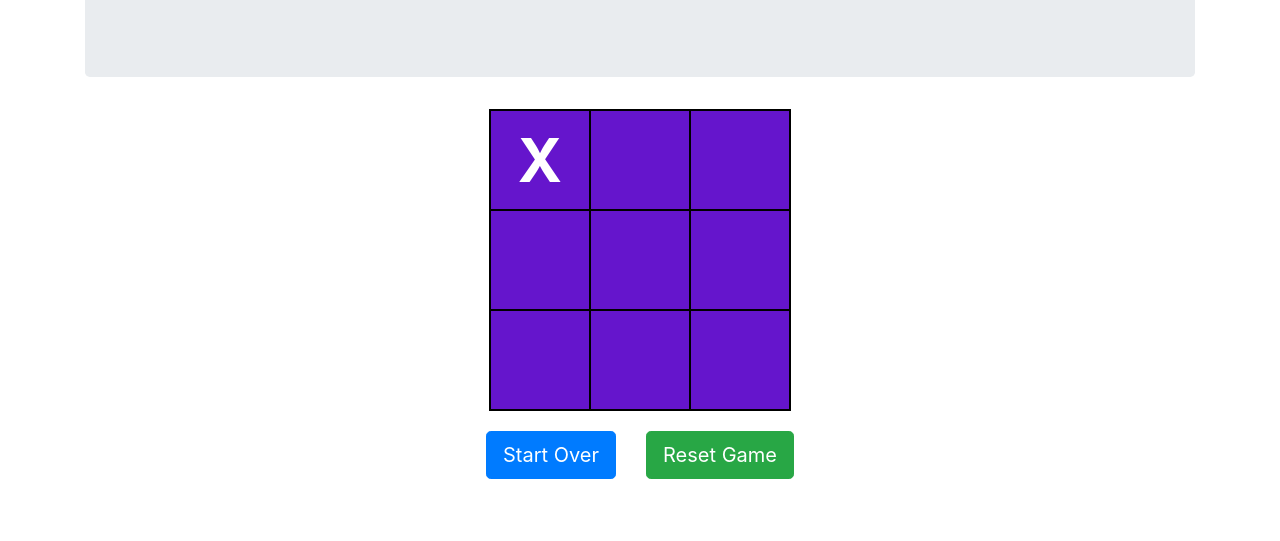
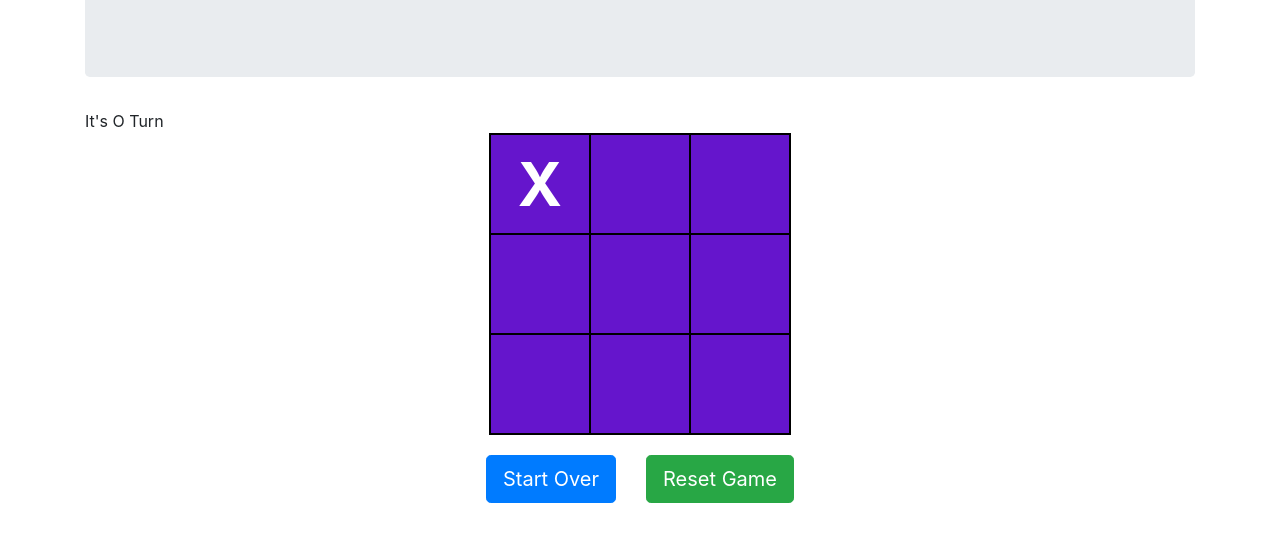
Before and after one commit to beinggourav/Tic_Tac_Toe, a plain HTML site: page index.html in a window 1280 px wide. Both pictures are taken after a click on the element 540 px from the left and 307 px from the top of the page. Shown: the part 147-688 px from the top of the page. Drawn offline with nearby package versions, Linux system fonts and the light colour scheme.

Commit message:
Modified js

```diff
--- a/index.html
+++ b/index.html
@@ -8,7 +8,7 @@
     <link rel="stylesheet" href="https://cdn.jsdelivr.net/npm/bootstrap@4.6.0/dist/css/bootstrap.min.css"
         integrity="sha384-B0vP5xmATw1+K9KRQjQERJvTumQW0nPEzvF6L/Z6nronJ3oUOFUFpCjEUQouq2+l" crossorigin="anonymous">
     <link rel="stylesheet" href="style.css">
-    <title>Tic-Tac-Toe</title>
+    <title>JAVA</title>
 
 </head>
 
@@ -19,6 +19,7 @@
             <p>Made by Gourav</p>
 
         </div>
+        <div id ="msg">It's X Turn</div>
         <table align="center">
 
             <tr>
@@ -37,6 +38,7 @@
                 <td></td>
             </tr>
         </table>
+
         <div class="btns">
             <button id="b1" class="btn btn-primary btn-lg" >Start Over</button>
             <button id="b2" class="btn btn-success btn-lg" onClick="location.reload()">Reset Game</button>
--- a/js.js
+++ b/js.js
@@ -9,17 +9,47 @@ startOver.addEventListener("click", function () {
     }
 });
 
-/* using this keyword */
-function change(){
-    if (this.textContent === "") {
-        this.textContent = "X";
-    } else if (this.textContent === "X") {
-        this.textContent = "O"
-    } else {
-        this.textContent = "";
+
+var turn = "X";
+function setTurn(){
+    this.textContent=turn;
+    changeTurn();
+}
+
+for (let i = 0; i <blocks.length; i++) {
+    blocks[i].addEventListener('click', setTurn);
+}
+
+function changeTurn(){
+    if(winner(turn)){
+        document.querySelector("#msg").textContent=turn+" wins!";
+    }else if(turn==="X"){
+        turn="O";
+        document.querySelector("#msg").textContent="It's "+turn+" Turn";
+    }else{
+        turn="X";
+        document.querySelector("#msg").textContent="It's "+turn+" Turn";
     }
 }
-for (let i = 0; i <blocks.length; i++) {
-    blocks[i].addEventListener('click', change);
+function winner(turn){
+    var result=false;
+    if(check(0,1,2,turn) ||
+        check(3,4,5,turn) ||
+        check(6,7,8,turn) ||
+        check(0,3,6,turn) ||
+        check(1,4,7,turn) ||
+        check(2,5,8,turn) ||
+        check(0,4,8,turn) ||
+        check(2,4,6,turn)){
+            result=true;
+    }
+    return result;
 
 }
+function check(a,b,c,turn){
+    var result=false;
+    if(blocks[a].textContent===turn && blocks[b].textContent===turn && blocks[c].textContent===turn){
+        result=true;
+    }
+    return result;
+}
```
